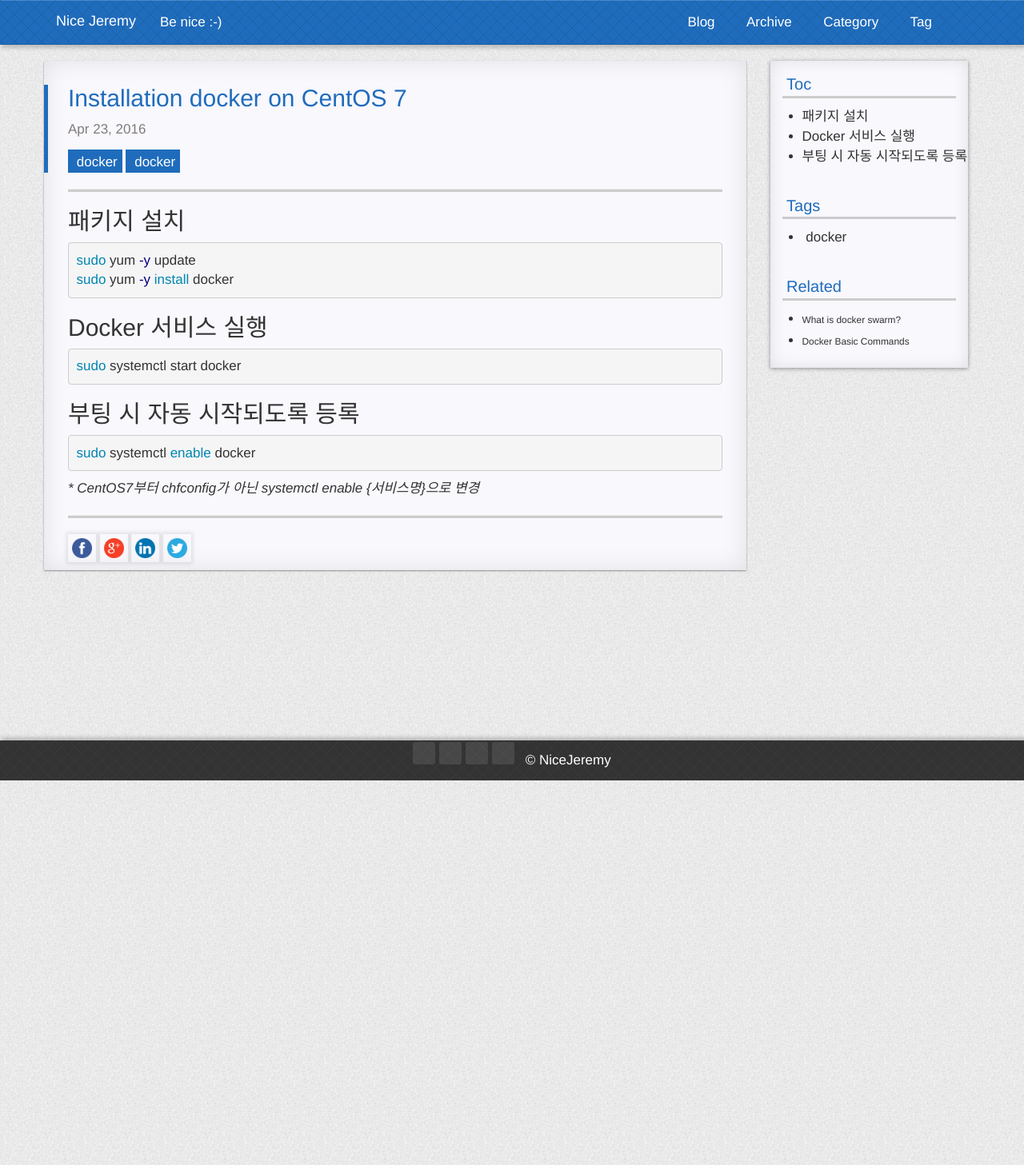
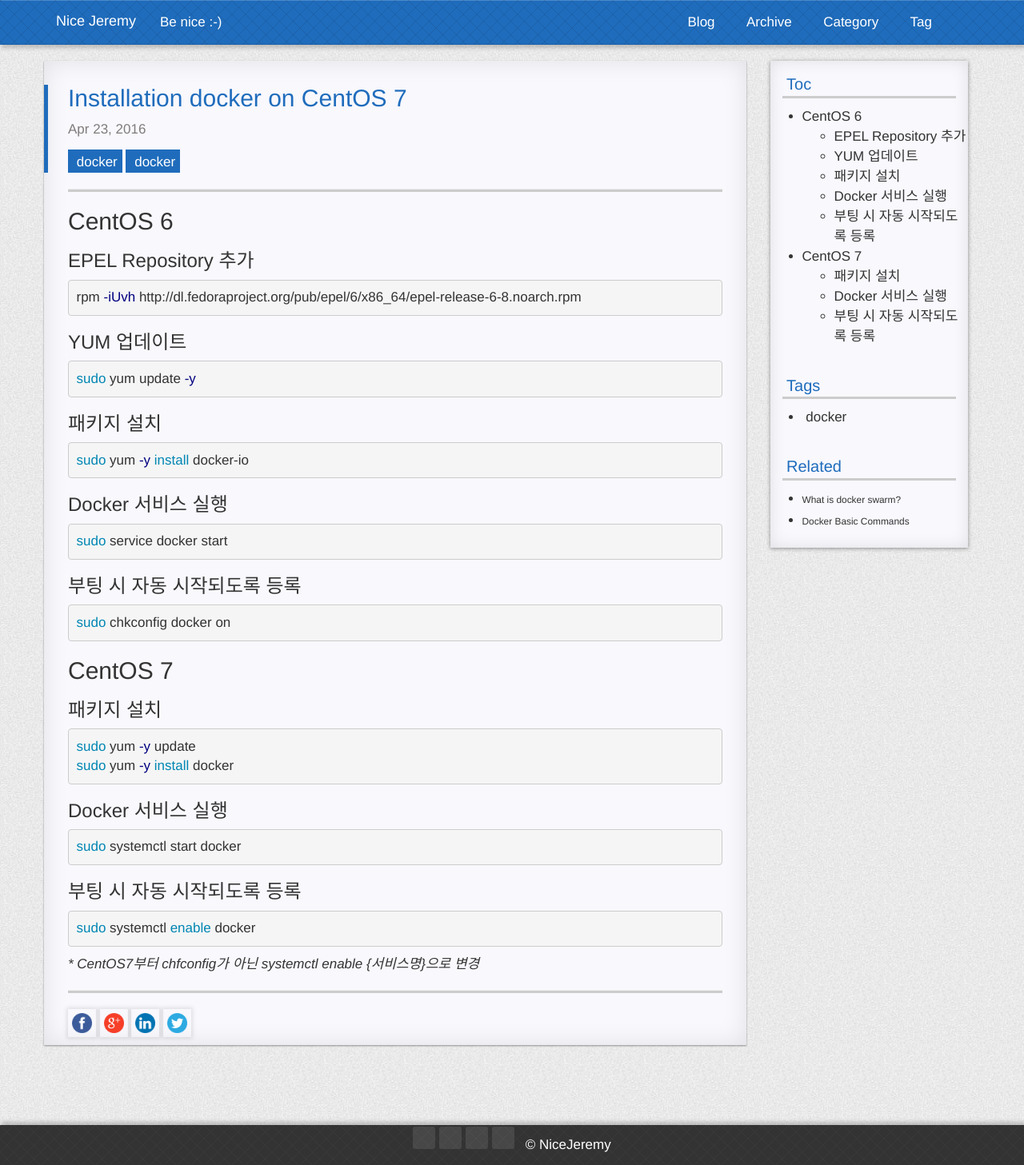
Before and after one commit to wkjeon/nicejeremy.github.io, a Jekyll site: the page built from _posts/docker/2016-04-24-installation-docker-on-centos-7.md, in a window 1280 px wide. Shown: the whole page at 80% size. Built offline with Jekyll 4.4.1, drawn with Linux system fonts in a browser that asks for light colours; nearby versions of some CDN libraries; comment, search, counter and statistics services are not loaded; a style sheet for code colours, icons or effects is not loaded.

Commit message:
Docker Installation

```diff
--- a/_posts/docker/2016-04-24-installation-docker-on-centos-7.md
+++ b/_posts/docker/2016-04-24-installation-docker-on-centos-7.md
@@ -10,20 +10,52 @@
 * content
 {:toc}
 
-## 패키지 설치
+## CentOS 6
+
+### EPEL Repository 추가
+{% highlight bash %}
+rpm -iUvh http://dl.fedoraproject.org/pub/epel/6/x86_64/epel-release-6-8.noarch.rpm
+{% endhighlight %}
+
+
+### YUM 업데이트
+{% highlight bash %}
+sudo yum update -y
+{% endhighlight %}
+
+### 패키지 설치
+{% highlight bash %}
+sudo yum -y install docker-io
+{% endhighlight %}
+
+### Docker 서비스 실행
+
+{% highlight bash %}
+sudo service docker start
+{% endhighlight %}
+
+### 부팅 시 자동 시작되도록 등록
+
+{% highlight bash %}
+sudo chkconfig docker on
+{% endhighlight %}
+
+## CentOS 7
+
+### 패키지 설치
 
 {% highlight bash %}
 sudo yum -y update
 sudo yum -y install docker
 {% endhighlight %}
 
-## Docker 서비스 실행
+### Docker 서비스 실행
 
 {% highlight bash %}
 sudo systemctl start docker
 {% endhighlight %}
 
-## 부팅 시 자동 시작되도록 등록
+### 부팅 시 자동 시작되도록 등록
 
 {% highlight bash %}
 sudo systemctl enable docker
```
